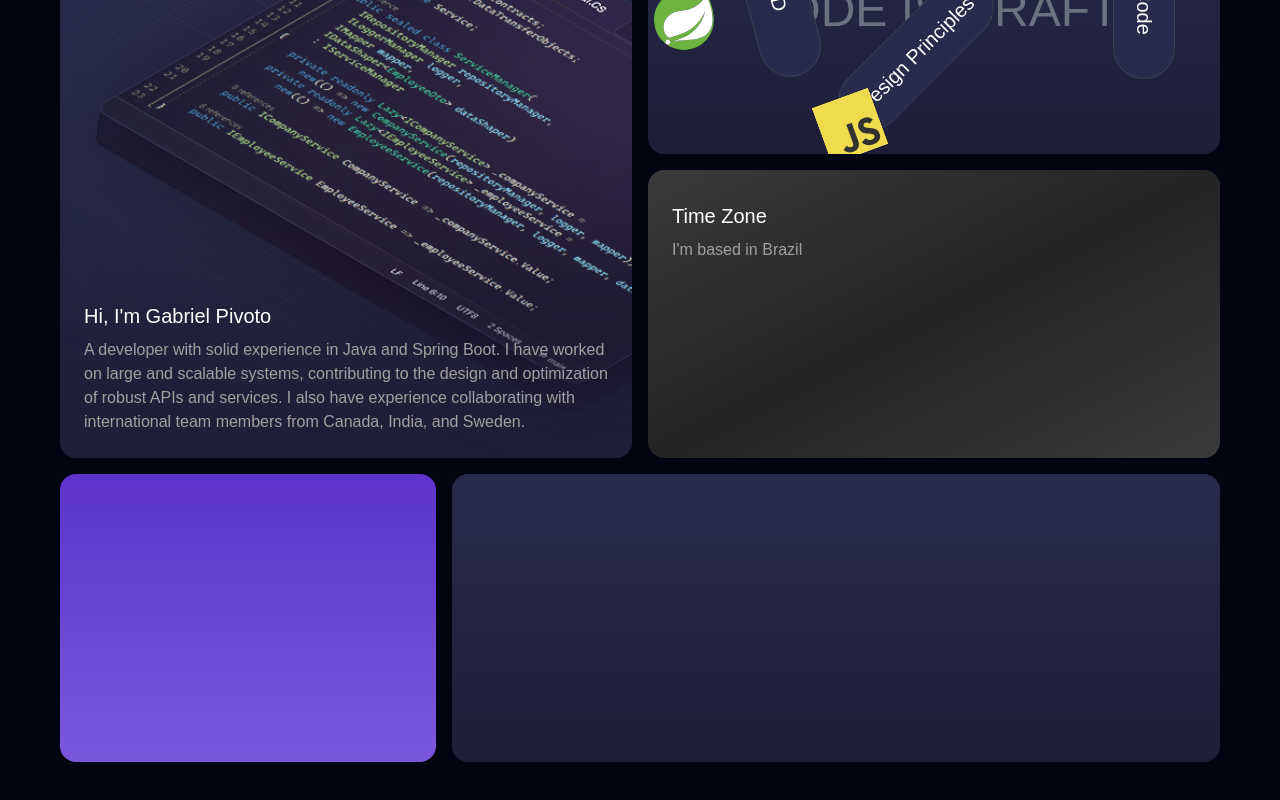
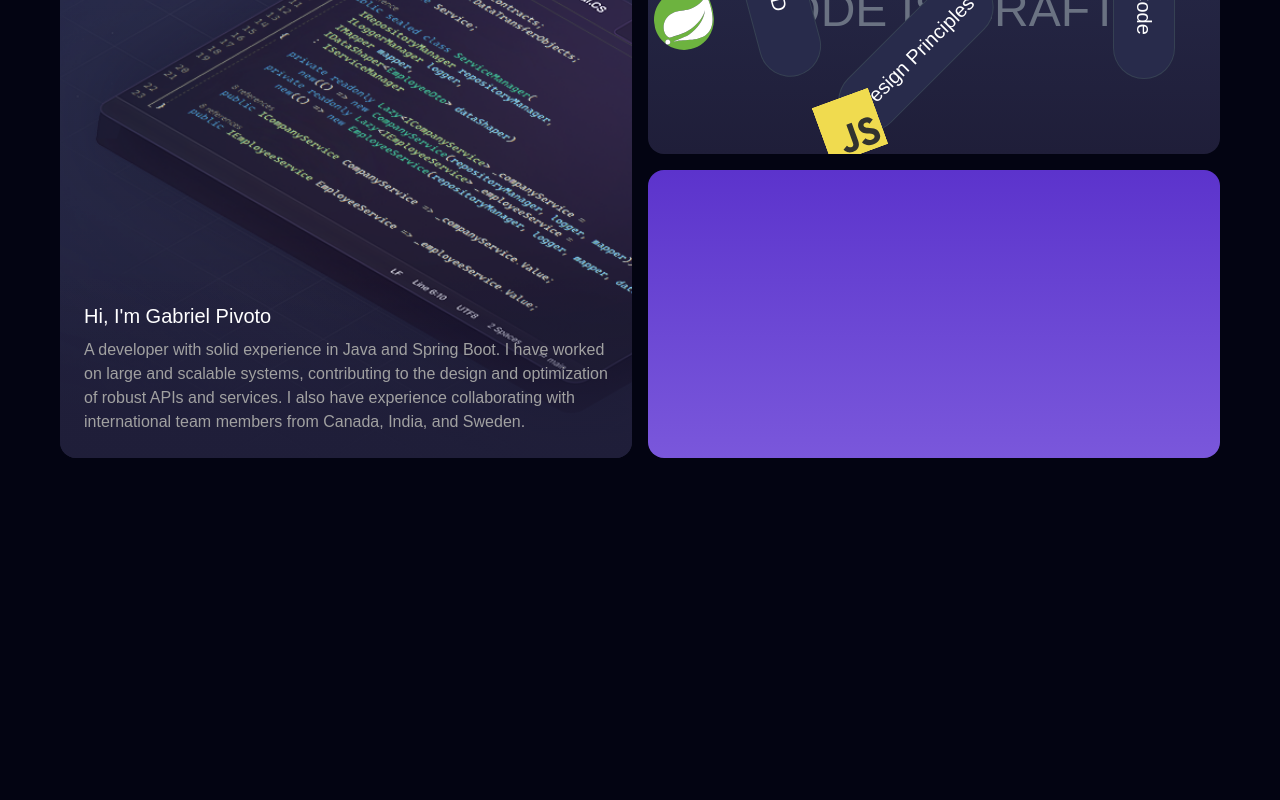
Before and after one commit to GabrielPivoto/portfolio, a React (Vite) app: page / in a window 1280 px wide. Shown: the part 1142-1942 px from the top of the page. Built offline with nearby package versions, Linux system fonts and the light colour scheme; a web font is replaced by a local one.

Commit message:
Simplify About me Page
 - Remove useless sections in About me page

Author: Pivoto

```diff
--- a/src/sections/About.jsx
+++ b/src/sections/About.jsx
@@ -38,14 +38,7 @@ const About = () => {
                         <Card style={{ rotate: "-5deg", top: "43%", left: "1%" }} image="assets/logos/spring-icon.svg" containerRef={grid2Container} />
                     </div>
                 </div>
-                <div className="grid-black-color grid-3">
-                    <div className="z-10 w-[50%]">
-                        <p className="headtext">Time Zone</p>
-                        <p className="subtext">I'm based in Brazil</p>
-                    </div>
-                </div>
-                <div className="grid-special-color grid-4"></div>
-                <div className="grid-default-color grid-5"></div>
+                <div className="grid-special-color grid-3"></div>
             </div>
         </section>
     )
```
